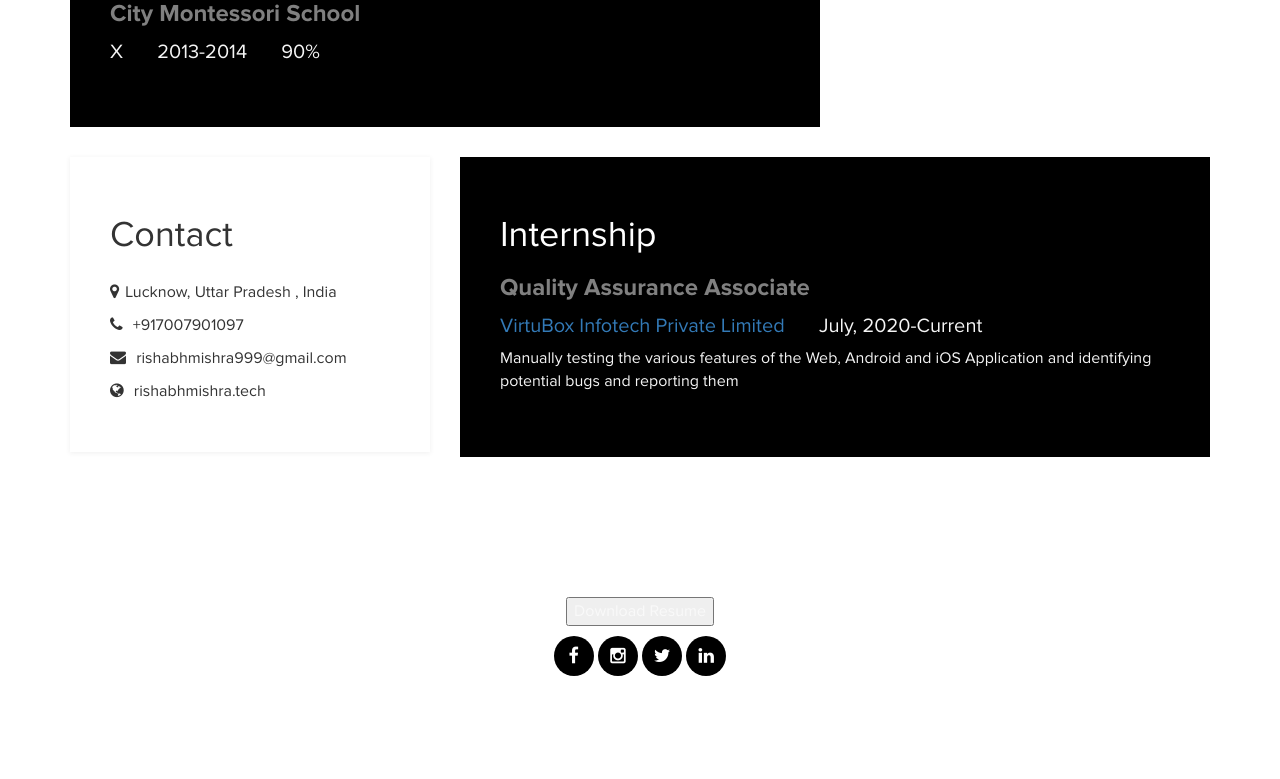
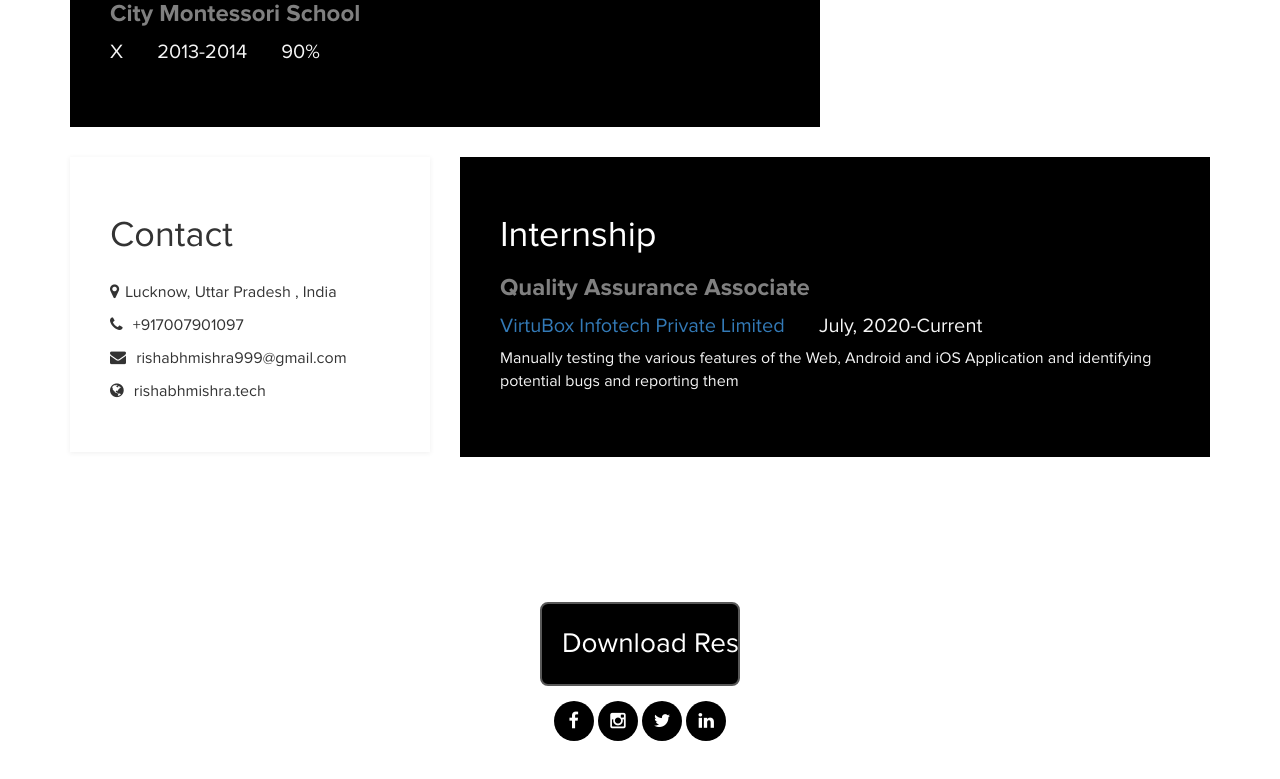
Before and after one commit to meansrishabh/rishabhmishra, a plain HTML site: page index.html in a window 1280 px wide. Shown: the part 1685-2464 px from the top of the page. Drawn offline with Linux system fonts and the light colour scheme.

Commit message:
Add files via upload

```diff
--- a/index.html
+++ b/index.html
@@ -166,7 +166,8 @@
 
 
 
-				<button onclick="images/Resume.pdf">Download Resume</button>
+				<input type="button" class="button" value="Download Resume" onclick="window.open('images/resume.pdf')" />
+
 				<ul class="social-icons">
 					<li><a href="https://www.facebook.com/meansrishabh/" target="_blank" class="fa fa-facebook"></a></li>
                     <li><a href="https://www.instagram.com/meansrishabh/" target="_blank" class="fa fa-instagram"></a></li>
```
